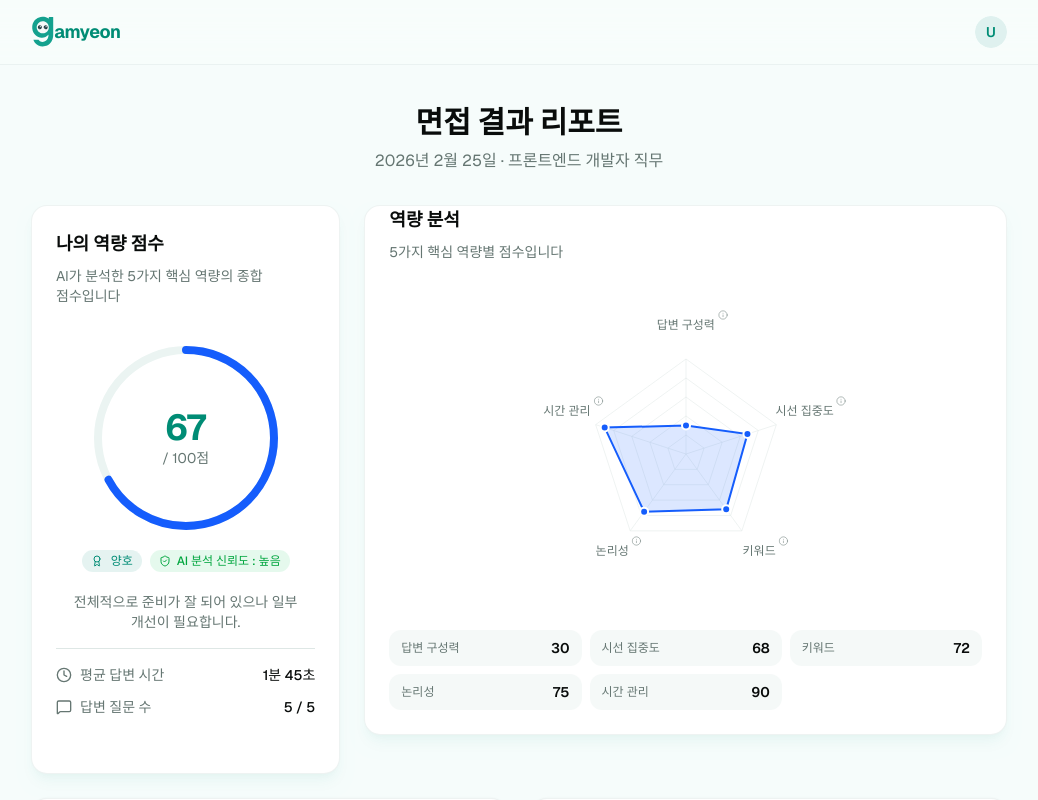
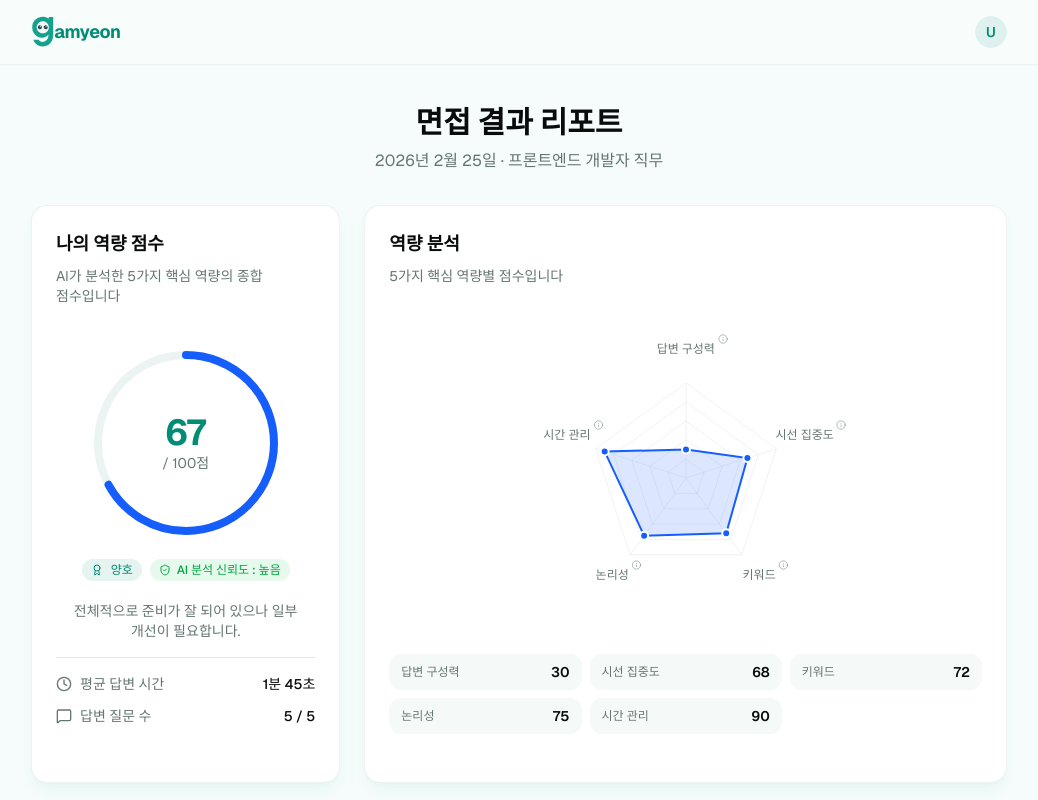
Before and after one commit to team-gamyeon/gamyeon-nextjs-frontend, a Next.js app: page /result in a window 1280 px wide. Shown: the top 800 px of the page, without its empty margins (121-1159 px from the left). Built offline with nearby package versions, Linux system fonts and the light colour scheme.

Commit message:
fix: 높이 안맞는 부분 수정

```diff
--- a/src/featured/result/components/RadarChartSection.tsx
+++ b/src/featured/result/components/RadarChartSection.tsx
@@ -75,7 +75,7 @@ export function RadarChartSection({ data }: RadarChartSectionProps) {
       variants={CARD_ANIMATION_VARIANTS}
       className="lg:col-span-2"
     >
-      <Card className="border-border/50 shadow-primary/5 shadow-lg">
+      <Card className="border-border/50 shadow-primary/5 py-6 shadow-lg">
         <CardHeader className="pb-2">
           <h2 className="text-lg font-semibold">역량 분석</h2>
           <p className="text-muted-foreground text-sm">5가지 핵심 역량별 점수입니다</p>
```
